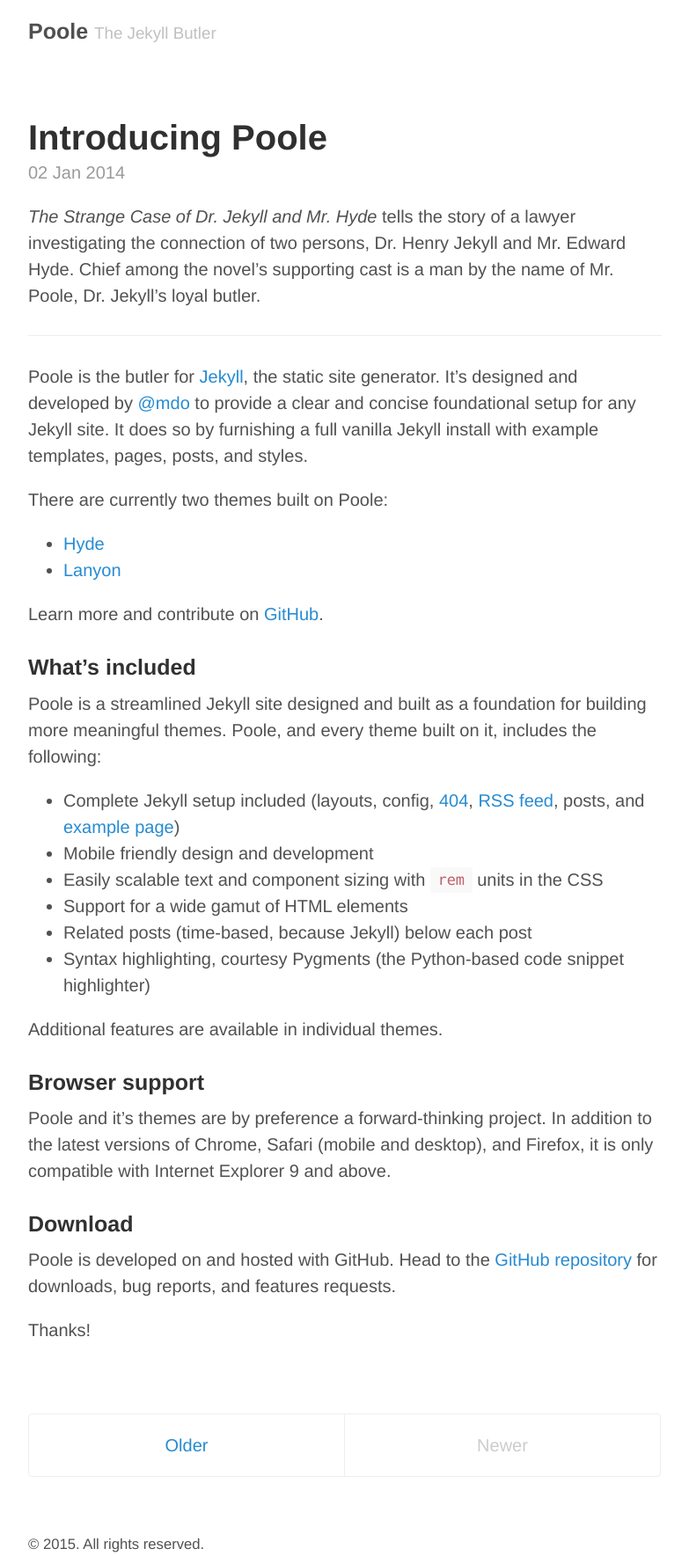
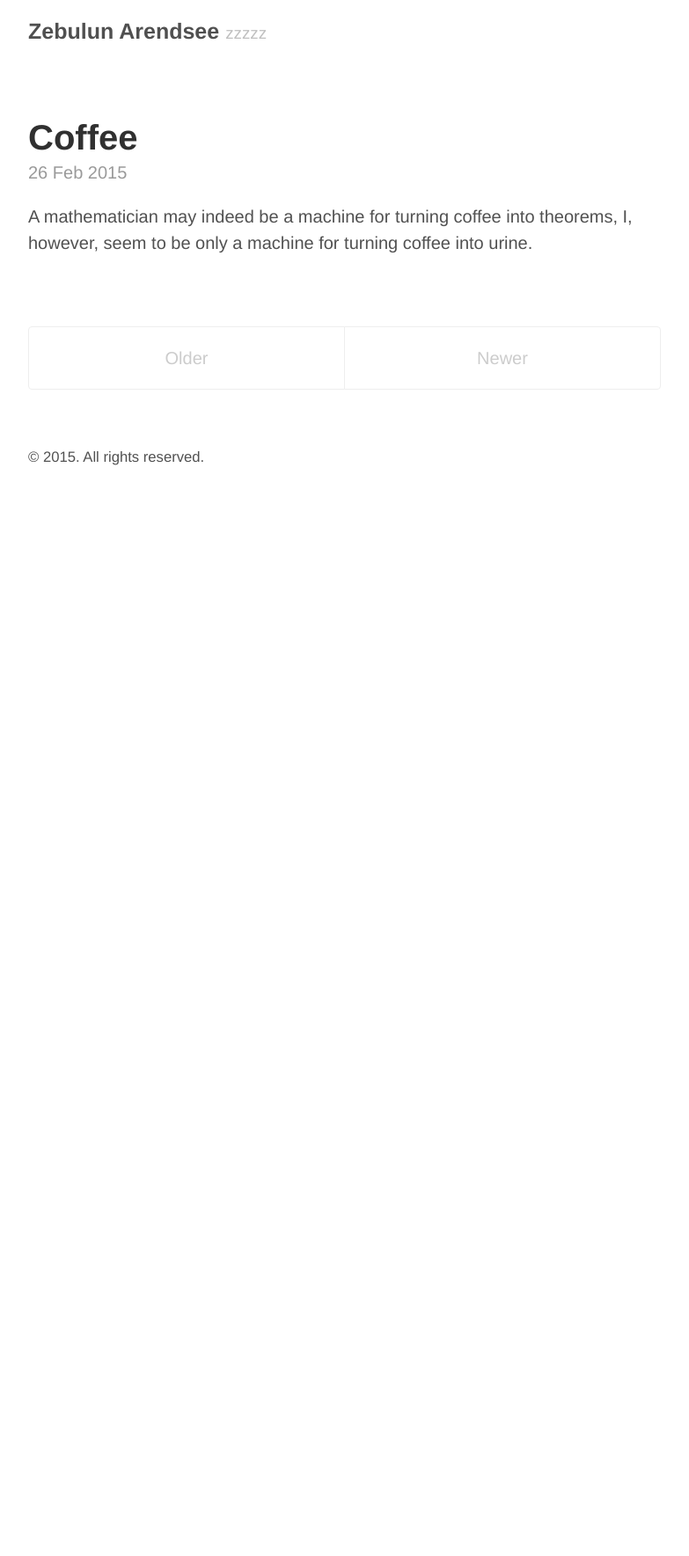
Before and after one commit to arendsee/arendsee.github.io, a Jekyll site: the page built from index.html, in a window 1280 px wide. Shown: the whole page at 88% size, without its empty margins (248-1031 px from the left). Built offline with Jekyll 4.4.1, drawn with Linux system fonts in a browser that asks for light colours; the list of posts is cut into pages by our own code; after the commit the page ends 900 px from its top, so only the background shows below that.

Commit message:
trimmed the Poole down to my size

```diff
--- a/_config.yml
+++ b/_config.yml
@@ -1,19 +1,19 @@
 # Permalinks
-permalink:        pretty
+permalink: pretty
 relative_permalinks: true
 
 # Setup
-title:            Poole
-tagline:          The Jekyll Butler
-url:              http://getpoole.com
-paginate:         1
-baseurl:          /
+title: Zebulun Arendsee
+tagline: zzzzz
+url: http://getpoole.com
+paginate: 1
+baseurl: /
 author:
-  name:           Mark Otto
-  url:            https://twitter.com/mdo
-  email:          markdotto@gmail.com
+    name: Zebulun Arendsee
+    url: https://github.com/zbwrnz
+    email: zbwrnz@gmail.com
 
 # Custom vars
-version:          1.0.0
+version: 1.0.0
 github:
-  repo:           https://github.com/poole/poole
+    repo: https://github.com/poole/poole
--- a/_posts/2014-01-02-introducing-poole.md
+++ /dev/null
@@ -1,40 +0,0 @@
----
-layout: post
-title: Introducing Poole
----
-
-*The Strange Case of Dr. Jekyll and Mr. Hyde* tells the story of a lawyer investigating the connection of two persons, Dr. Henry Jekyll and Mr. Edward Hyde. Chief among the novel's supporting cast is a man by the name of Mr. Poole, Dr. Jekyll's loyal butler.
-
------
-
-Poole is the butler for [Jekyll](http://jekyllrb.com), the static site generator. It's designed and developed by [@mdo](https://twitter.com/mdo) to provide a clear and concise foundational setup for any Jekyll site. It does so by furnishing a full vanilla Jekyll install with example templates, pages, posts, and styles.
-
-There are currently two themes built on Poole:
-
-* [Hyde](http://hyde.getpoole.com)
-* [Lanyon](http://lanyon.getpoole.com)
-
-Learn more and contribute on [GitHub](https://github.com/poole).
-
-### What's included
-
-Poole is a streamlined Jekyll site designed and built as a foundation for building more meaningful themes. Poole, and every theme built on it, includes the following:
-
-* Complete Jekyll setup included (layouts, config, [404](/404.html), [RSS feed](/atom.xml), posts, and [example page](/about))
-* Mobile friendly design and development
-* Easily scalable text and component sizing with `rem` units in the CSS
-* Support for a wide gamut of HTML elements
-* Related posts (time-based, because Jekyll) below each post
-* Syntax highlighting, courtesy Pygments (the Python-based code snippet highlighter)
-
-Additional features are available in individual themes.
-
-### Browser support
-
-Poole and it's themes are by preference a forward-thinking project. In addition to the latest versions of Chrome, Safari (mobile and desktop), and Firefox, it is only compatible with Internet Explorer 9 and above.
-
-### Download
-
-Poole is developed on and hosted with GitHub. Head to the <a href="https://github.com/poole/poole">GitHub repository</a> for downloads, bug reports, and features requests.
-
-Thanks!
--- /dev/null
+++ b/_posts/2015-02-26-test.md
@@ -0,0 +1,7 @@
+---
+layout: post
+title: Coffee
+---
+
+A mathematician may indeed be a machine for turning coffee into theorems, I,
+however, seem to be only a machine for turning coffee into urine.
--- a/about.md
+++ b/about.md
@@ -3,28 +3,4 @@ layout: page
 title: About
 ---
 
-<p class="message">
-  Hey there! This page is included as an example. Feel free to customize it for your own use upon downloading. Carry on!
-</p>
-
-In the novel, *The Strange Case of Dr. Jekyll and Mr. Hyde*, Mr. Poole is Dr. Jekyll's virtuous and loyal butler. Similarly, Poole is an upstanding and effective butler that helps you build Jekyll themes. It's made by [@mdo](https://twitter.com/mdo).
-
-There are currently two themes built on Poole:
-
-* [Hyde](http://hyde.getpoole.com)
-* [Lanyon](http://lanyon.getpoole.com)
-
-Learn more and contribute on [GitHub](https://github.com/poole).
-
-## Setup
-
-Some fun facts about the setup of this project include:
-
-* Built for [Jekyll](http://jekyllrb.com)
-* Developed on GitHub and hosted for free on [GitHub Pages](https://pages.github.com)
-* Coded with [Sublime Text 2](http://sublimetext.com), an amazing code editor
-* Designed and developed while listening to music like [Blood Bros Trilogy](https://soundcloud.com/maddecent/sets/blood-bros-series)
-
-Have questions or suggestions? Feel free to [open an issue on GitHub](https://github.com/poole/poole/issues/new) or [ask me on Twitter](https://twitter.com/mdo).
-
-Thanks for reading!
+Hey hey, this is the About page
```
Also changed, not shown: _posts/2013-12-31-whats-jekyll.md (deleted, +0 -10 lines), _posts/2014-01-01-example-content.md (deleted, +0 -138 lines), README.md.
